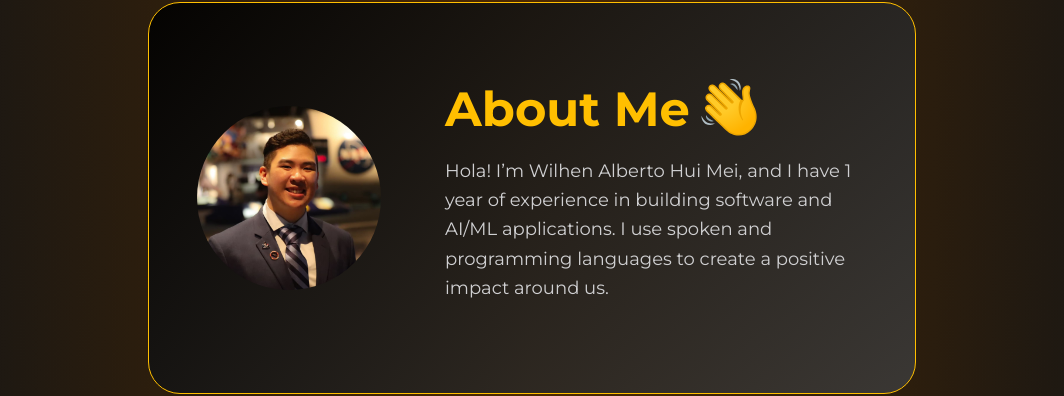
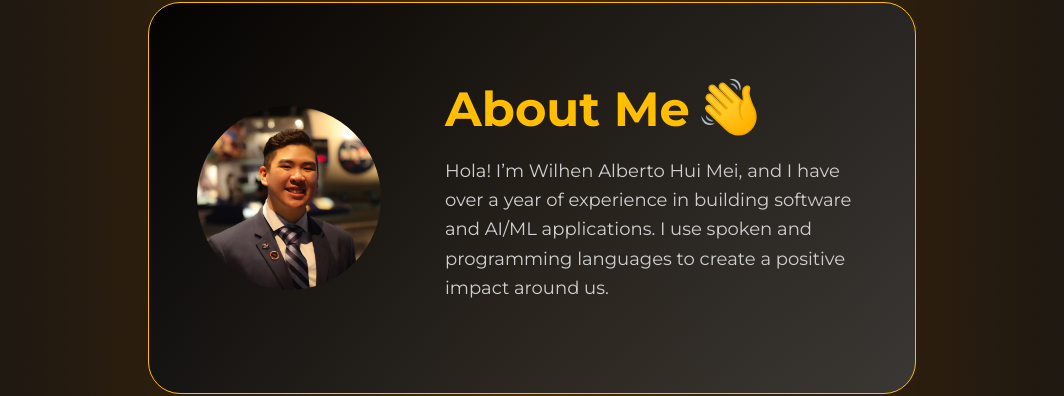
Before and after one commit to WilhenAlbertoHM/portfolio, a React (Vite) app: page / in a window 1280 px wide. Shown: the part 958-1354 px from the top of the page, without its empty margins (108-1172 px from the left). Built offline with nearby package versions, Linux system fonts and the light colour scheme.

Commit message:
fix: small detail

```diff
--- a/src/components/About.jsx
+++ b/src/components/About.jsx
@@ -11,7 +11,7 @@ export const About = () => {
                         <img className="h-16 w-auto ml-2" src="About/waving-hand.svg" alt="Waving Hand"/>
                     </h2>
                     <p className="text-lg mb-4 leading-relaxed text-wrap text-left">
-                        Hola! I’m Wilhen Alberto Hui Mei, and I have 1 year of experience in building software and AI/ML applications.
+                        Hola! I’m Wilhen Alberto Hui Mei, and I have over a year of experience in building software and AI/ML applications.
                         I use spoken and programming languages to create a positive impact around us.
                     </p>
                 </div>
```
